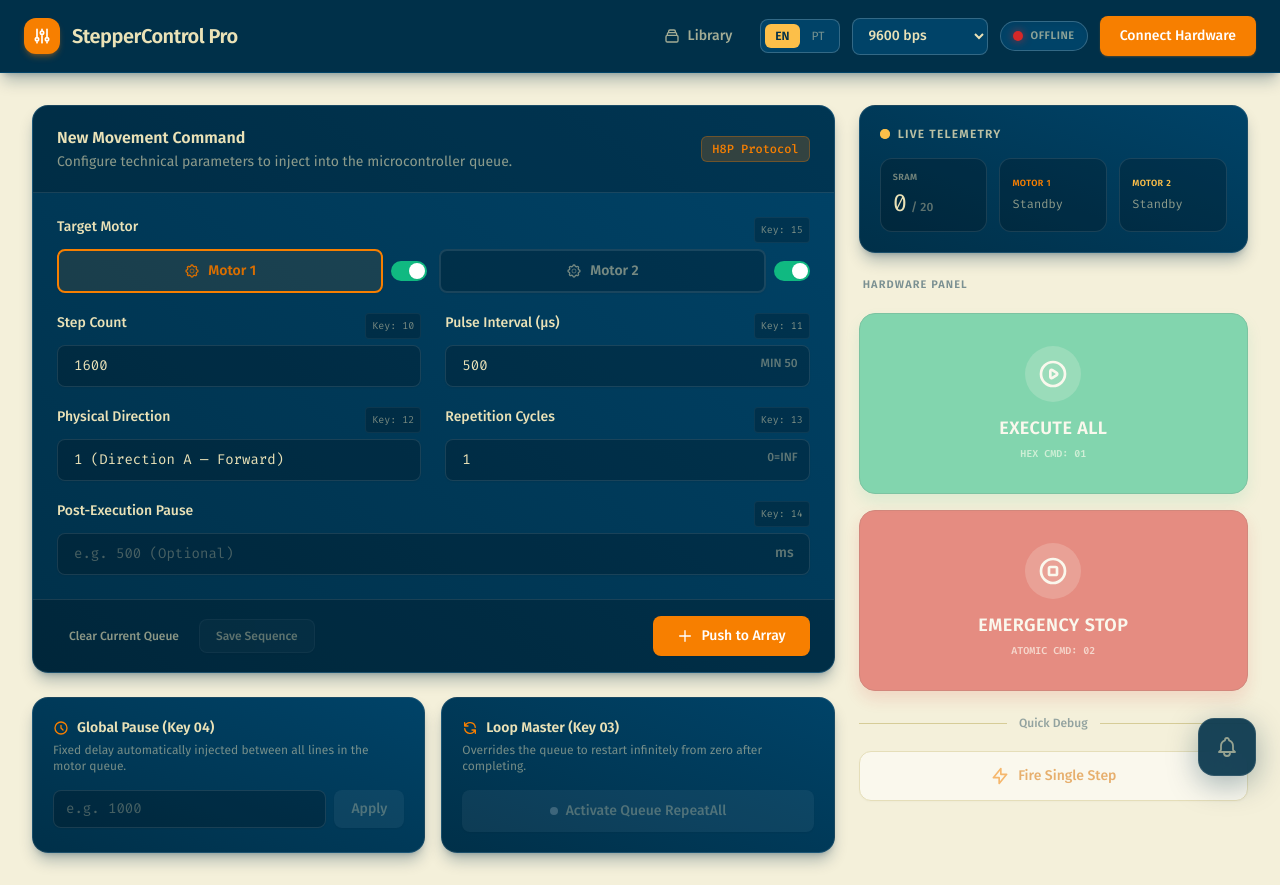
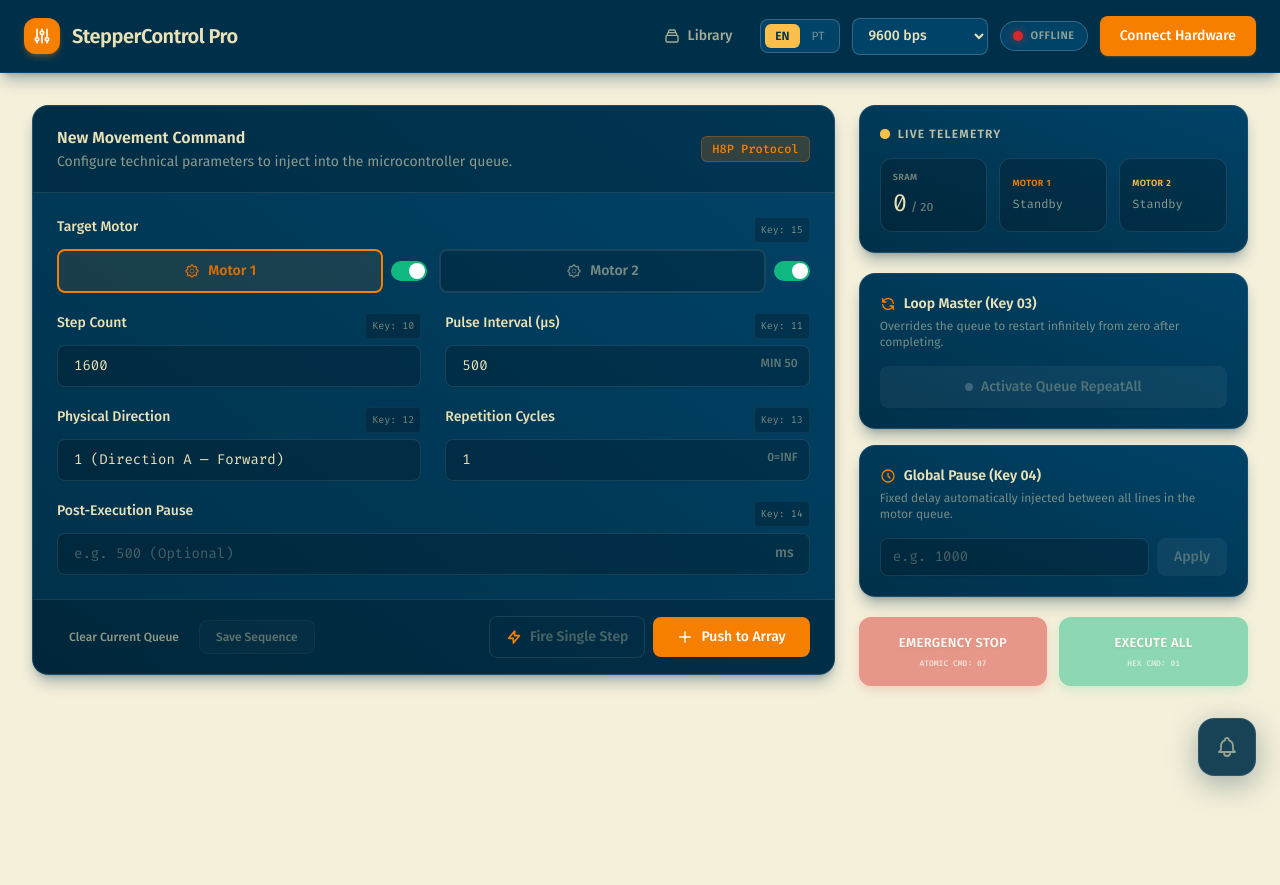
Before and after one commit to samuel-lope/stepper-proof, a website: page public/index.html in a window 1280 px wide. After the commit the page ends 800 px from the top, so only its background shows below. Drawn offline with nearby package versions, Linux system fonts and the light colour scheme.

Commit message:
UI: Layout vertical optimization and docs update

```diff
--- a/llms.txt
+++ b/llms.txt
@@ -22,3 +22,4 @@
 - **Baud Rate**: 9600 bps.
 - **Queue System**: Fila de até 20 slots na SRAM, roteados por `motor_id` para M1 ou M2.
 - **Live Telemetry Dual**: Monitoramento reativo de SRAM, estado de execução e estado do driver (ON/OFF) de cada motor via sinais passivos `C1`, `D0`, `B3`, `B7`, `B8`.
+- **UI/UX Optimization (Layout)**: Painel escuro (Dark Theme), organização lateral para Live Telemetry em oposição ao construtor de filas e integração do botão de *Single Step* horizontal, evitando totalmente rolagem vertical em navegadores e organizando o fluxo de visão (Golden Ratio 62:38).
--- a/public/index.html
+++ b/public/index.html
@@ -205,7 +205,7 @@
                 </div>
 
                 <!-- Card Footer -->
-                <div class="px-6 py-4 bg-black/20 border-t border-white/10 flex justify-between items-center">
+                <div class="px-6 py-4 bg-black/20 border-t border-white/10 flex flex-wrap justify-between items-center gap-4">
                     <div class="flex gap-2">
                         <button id="btn-clear-queue" class="text-xs font-medium text-cream/60 hover:text-red-400 px-3 py-2 rounded-lg hover:bg-red-400/10 transition-colors focus-visible:ring-2 focus-visible:ring-red-400 outline-none" data-i18n="cmd.btn.clear">
                             Clear Current Queue
@@ -214,49 +214,17 @@
                             Save Sequence
                         </button>
                     </div>
+                    <div class="flex items-center gap-2">
+                        <button id="btn-run-one" disabled class="group disabled:border-white/10 disabled:text-cream/30 disabled:bg-transparent disabled:cursor-not-allowed border border-orange/40 hover:border-orange text-orange bg-orange/10 hover:bg-orange/20 text-sm font-semibold px-4 py-2.5 rounded-lg transition-colors cursor-pointer flex items-center gap-2 transform active:scale-95 focus-visible:ring-2 focus-visible:ring-offset-1 focus-visible:ring-orange focus-visible:outline-none">
+                            <svg aria-hidden="true" class="w-4 h-4 text-orange" fill="none" stroke="currentColor" viewBox="0 0 24 24"><path stroke-linecap="round" stroke-linejoin="round" stroke-width="2.5" d="M13 10V3L4 14h7v7l9-11h-7z"></path></svg>
+                            <span data-i18n="hw.step.btn">Fire Single Step</span>
+                        </button>
                         <button id="btn-add-cmd" class="bg-orange hover:bg-orange-dark disabled:bg-white/5 disabled:text-cream/30 disabled:cursor-not-allowed text-white text-sm font-medium px-6 py-2.5 rounded-lg shadow-sm transition cursor-pointer flex items-center gap-2 transform active:scale-95 focus-visible:ring-2 focus-visible:ring-offset-1 focus-visible:ring-orange focus-visible:outline-none">
                             <svg aria-hidden="true" class="w-4 h-4" fill="none" stroke="currentColor" viewBox="0 0 24 24"><path stroke-linecap="round" stroke-linejoin="round" stroke-width="2" d="M12 4v16m8-8H4"></path></svg>
                             <span data-i18n="cmd.btn.add">Push to Array</span>
                         </button>
                     </div>
                 </div>
-
-            <!-- Global Configuration Cards -->
-            <div class="grid grid-cols-1 md:grid-cols-2 gap-4">
-
-                <!-- Global Pause -->
-                <div class="bg-gradient-to-tr from-navy to-navy-light p-5 rounded-2xl border border-white/10 shadow-lg shadow-navy/30 flex flex-col justify-between hover:border-orange/40 transition-colors">
-                    <div>
-                        <div class="flex items-center gap-2 mb-1">
-                            <svg aria-hidden="true" class="w-4 h-4 text-orange" fill="none" stroke="currentColor" viewBox="0 0 24 24"><path stroke-linecap="round" stroke-linejoin="round" stroke-width="2" d="M12 8v4l3 3m6-3a9 9 0 11-18 0 9 9 0 0118 0z"></path></svg>
-                            <h3 class="text-sm font-semibold text-cream" data-i18n="global.pause.title">Global Pause (Key 04)</h3>
-                        </div>
-                        <p class="text-xs text-cream/50 mb-4 h-8" data-i18n="global.pause.desc">Fixed delay automatically injected between all lines in the motor queue.</p>
-                        <div class="flex gap-2">
-                            <input type="number" aria-label="Global pause time" name="inp_global_pause" autocomplete="off" spellcheck="false" id="inp-global-pause"
-                                data-i18n-placeholder="global.pause.placeholder"
-                                placeholder="e.g. 1000"
-                                class="w-full tabular-nums font-mono text-sm px-3 py-2 rounded-lg border border-white/10 focus-visible:border-orange focus-visible:ring-2 focus-visible:ring-orange/20 outline-none transition shadow-sm text-cream bg-black/20 placeholder:text-cream/30">
-                            <button id="btn-set-pause" disabled class="disabled:bg-white/5 disabled:text-cream/30 disabled:border-transparent disabled:cursor-not-allowed bg-white/10 hover:bg-white/20 text-cream text-sm font-medium px-4 py-2 rounded-lg transition-colors border border-white/10 shadow-sm cursor-pointer whitespace-nowrap focus-visible:ring-2 focus-visible:ring-offset-1 focus-visible:ring-orange focus-visible:outline-none" data-i18n="global.pause.btn">Apply</button>
-                        </div>
-                    </div>
-                </div>
-
-                <!-- Loop Master -->
-                <div class="bg-gradient-to-tr from-navy to-navy-light p-5 rounded-2xl border border-white/10 shadow-lg shadow-navy/30 flex flex-col justify-between hover:border-orange/40 transition-colors">
-                    <div>
-                        <div class="flex items-center gap-2 mb-1">
-                            <svg aria-hidden="true" class="w-4 h-4 text-orange" fill="none" stroke="currentColor" viewBox="0 0 24 24"><path stroke-linecap="round" stroke-linejoin="round" stroke-width="2" d="M4 4v5h.582m15.356 2A8.001 8.001 0 004.582 9m0 0H9m11 11v-5h-.581m0 0a8.003 8.003 0 01-15.357-2m15.357 2H15"></path></svg>
-                            <h3 class="text-sm font-semibold text-cream" data-i18n="global.loop.title">Loop Master (Key 03)</h3>
-                        </div>
-                        <p class="text-xs text-cream/50 mb-4 h-8" data-i18n="global.loop.desc">Overrides the queue to restart infinitely from zero after completing.</p>
-                        <button id="btn-repeat-all" disabled class="w-full disabled:bg-white/5 disabled:text-cream/30 disabled:border-transparent disabled:cursor-not-allowed bg-white/10 hover:bg-white/20 text-cream text-sm font-medium px-4 py-2.5 rounded-lg transition-colors border border-white/10 shadow-sm cursor-pointer whitespace-nowrap flex items-center justify-center gap-2 focus-visible:ring-2 focus-visible:ring-offset-1 focus-visible:ring-orange focus-visible:outline-none">
-                            <span class="w-2 h-2 rounded-full bg-white/20 transition-colors" id="loop-dot" aria-hidden="true"></span>
-                            <span data-i18n="global.loop.btn">Activate Queue RepeatAll</span>
-                        </button>
-                    </div>
-                </div>
-
             </div>
         </section>
 
@@ -291,45 +259,52 @@
                 </div>
             </div>
 
-            <h2 class="text-[11px] font-bold uppercase tracking-widest text-navy/50 mb-1 px-1 mt-1" data-i18n="hw.panel.title">Hardware Panel</h2>
-
-            <!-- Execute All -->
-            <button id="btn-run" disabled class="group disabled:opacity-50 disabled:cursor-not-allowed bg-emerald-500 hover:bg-emerald-600 border border-emerald-600 text-white font-semibold py-8 px-4 rounded-2xl shadow-[0_8px_16px_rgba(16,185,129,0.2)] transition transform active:scale-[98%] cursor-pointer flex flex-col items-center justify-center gap-3 focus-visible:ring-2 focus-visible:ring-emerald-500 focus-visible:ring-offset-2 focus-visible:outline-none">
-                <div class="bg-white/20 p-3 rounded-full group-hover:scale-110 transition-transform">
-                    <svg aria-hidden="true" class="w-8 h-8" fill="none" stroke="currentColor" viewBox="0 0 24 24" stroke-width="2"><path stroke-linecap="round" stroke-linejoin="round" d="M14.752 11.168l-3.197-2.132A1 1 0 0010 9.87v4.263a1 1 0 001.555.832l3.197-2.132a1 1 0 000-1.664z"></path><path stroke-linecap="round" stroke-linejoin="round" d="M21 12a9 9 0 11-18 0 9 9 0 0118 0z"></path></svg>
+            <!-- Loop Master -->
+            <div class="bg-gradient-to-tr from-navy to-navy-light p-5 rounded-2xl border border-white/10 shadow-lg shadow-navy/30 flex flex-col justify-between hover:border-orange/40 transition-colors">
+                <div>
+                    <div class="flex items-center gap-2 mb-1">
+                        <svg aria-hidden="true" class="w-4 h-4 text-orange" fill="none" stroke="currentColor" viewBox="0 0 24 24"><path stroke-linecap="round" stroke-linejoin="round" stroke-width="2" d="M4 4v5h.582m15.356 2A8.001 8.001 0 004.582 9m0 0H9m11 11v-5h-.581m0 0a8.003 8.003 0 01-15.357-2m15.357 2H15"></path></svg>
+                        <h3 class="text-sm font-semibold text-cream" data-i18n="global.loop.title">Loop Master (Key 03)</h3>
                     </div>
-                <div class="flex flex-col items-center">
-                    <span class="text-lg tracking-wide">EXECUTE ALL</span>
-                    <span class="text-[10px] font-mono text-emerald-100/80 mt-1 uppercase" aria-hidden="true">Hex Cmd: 01</span>
-                </div>
+                    <p class="text-xs text-cream/50 mb-4 h-8" data-i18n="global.loop.desc">Overrides the queue to restart infinitely from zero after completing.</p>
+                    <button id="btn-repeat-all" disabled class="w-full disabled:bg-white/5 disabled:text-cream/30 disabled:border-transparent disabled:cursor-not-allowed bg-white/10 hover:bg-white/20 text-cream text-sm font-medium px-4 py-2.5 rounded-lg transition-colors border border-white/10 shadow-sm cursor-pointer whitespace-nowrap flex items-center justify-center gap-2 focus-visible:ring-2 focus-visible:ring-offset-1 focus-visible:ring-orange focus-visible:outline-none">
+                        <span class="w-2 h-2 rounded-full bg-white/20 transition-colors" id="loop-dot" aria-hidden="true"></span>
+                        <span data-i18n="global.loop.btn">Activate Queue RepeatAll</span>
                     </button>
-
-            <!-- Emergency Stop -->
-            <button id="btn-stop" disabled class="group disabled:opacity-50 disabled:cursor-not-allowed bg-brand hover:bg-brand-dark border border-brand-dark text-white font-semibold py-8 px-4 rounded-2xl shadow-[0_8px_16px_rgba(214,40,40,0.25)] transition transform active:scale-[98%] cursor-pointer flex flex-col items-center justify-center gap-3 focus-visible:ring-2 focus-visible:ring-brand focus-visible:ring-offset-2 focus-visible:outline-none">
-                <div class="bg-white/20 p-3 rounded-full group-hover:scale-110 transition-transform">
-                    <svg aria-hidden="true" class="w-8 h-8" fill="none" stroke="currentColor" viewBox="0 0 24 24" stroke-width="2"><path stroke-linecap="round" stroke-linejoin="round" d="M21 12a9 9 0 11-18 0 9 9 0 0118 0z"></path><path stroke-linecap="round" stroke-linejoin="round" d="M9 10a1 1 0 011-1h4a1 1 0 011 1v4a1 1 0 01-1 1h-4a1 1 0 01-1-1v-4z"></path></svg>
-                </div>
-                <div class="flex flex-col items-center">
-                    <span class="text-lg tracking-wide">EMERGENCY STOP</span>
-                    <span class="text-[10px] font-mono text-red-100/80 mt-1 uppercase" aria-hidden="true">Atomic Cmd: 02</span>
-                </div>
-            </button>
-
-            <!-- Quick Debug Divider -->
-            <div class="relative mt-2 mb-1">
-                <div class="absolute inset-0 flex items-center" aria-hidden="true">
-                    <div class="w-full border-t border-cream-dark"></div>
-                </div>
-                <div class="relative flex justify-center">
-                    <span class="bg-cream-light px-3 text-xs font-medium text-navy/40">Quick Debug</span>
                 </div>
             </div>
 
-            <!-- Fire Single Step -->
-            <button id="btn-run-one" disabled class="group disabled:opacity-50 disabled:cursor-not-allowed bg-white hover:bg-amber/10 border border-cream-dark hover:border-amber/50 text-orange-dark font-medium py-3.5 px-4 rounded-xl shadow-sm transition transform active:scale-[98%] cursor-pointer flex items-center justify-center gap-2 focus-visible:ring-2 focus-visible:ring-orange focus-visible:outline-none">
-                <svg aria-hidden="true" class="w-5 h-5 text-orange" fill="none" stroke="currentColor" viewBox="0 0 24 24"><path stroke-linecap="round" stroke-linejoin="round" stroke-width="2" d="M13 10V3L4 14h7v7l9-11h-7z"></path></svg>
-                <span class="text-sm" data-i18n="hw.step.btn">Fire Single Step</span>
+            <!-- Global Pause -->
+            <div class="bg-gradient-to-tr from-navy to-navy-light p-5 rounded-2xl border border-white/10 shadow-lg shadow-navy/30 flex flex-col justify-between hover:border-orange/40 transition-colors">
+                <div>
+                    <div class="flex items-center gap-2 mb-1">
+                        <svg aria-hidden="true" class="w-4 h-4 text-orange" fill="none" stroke="currentColor" viewBox="0 0 24 24"><path stroke-linecap="round" stroke-linejoin="round" stroke-width="2" d="M12 8v4l3 3m6-3a9 9 0 11-18 0 9 9 0 0118 0z"></path></svg>
+                        <h3 class="text-sm font-semibold text-cream" data-i18n="global.pause.title">Global Pause (Key 04)</h3>
+                    </div>
+                    <p class="text-xs text-cream/50 mb-4 h-8" data-i18n="global.pause.desc">Fixed delay automatically injected between all lines in the motor queue.</p>
+                    <div class="flex gap-2">
+                        <input type="number" aria-label="Global pause time" name="inp_global_pause" autocomplete="off" spellcheck="false" id="inp-global-pause"
+                            data-i18n-placeholder="global.pause.placeholder"
+                            placeholder="e.g. 1000"
+                            class="w-full tabular-nums font-mono text-sm px-3 py-2 rounded-lg border border-white/10 focus-visible:border-orange focus-visible:ring-2 focus-visible:ring-orange/20 outline-none transition shadow-sm text-cream bg-black/20 placeholder:text-cream/30">
+                        <button id="btn-set-pause" disabled class="disabled:bg-white/5 disabled:text-cream/30 disabled:border-transparent disabled:cursor-not-allowed bg-white/10 hover:bg-white/20 text-cream text-sm font-medium px-4 py-2 rounded-lg transition-colors border border-white/10 shadow-sm cursor-pointer whitespace-nowrap focus-visible:ring-2 focus-visible:ring-offset-1 focus-visible:ring-orange focus-visible:outline-none" data-i18n="global.pause.btn">Apply</button>
+                    </div>
+                </div>
+            </div>
+
+            <div class="grid grid-cols-2 gap-3 mt-1">
+                <!-- Emergency Stop -->
+                <button id="btn-stop" disabled class="group disabled:opacity-50 disabled:cursor-not-allowed bg-brand/90 hover:bg-brand text-white font-bold py-4 px-3 rounded-xl shadow-[0_4px_10px_rgba(214,40,40,0.3)] transition transform active:scale-[98%] cursor-pointer flex flex-col items-center justify-center gap-1.5 focus-visible:ring-2 focus-visible:ring-brand focus-visible:ring-offset-2 focus-visible:outline-none">
+                    <span class="text-[13px] tracking-wide text-center uppercase" style="text-shadow: 0 1px 2px rgba(0,0,0,0.2);">Emergency Stop</span>
+                    <span class="text-[8px] font-mono text-red-100/90 uppercase text-center" aria-hidden="true">Atomic Cmd: 07</span>
                 </button>
+
+                <!-- Execute All -->
+                <button id="btn-run" disabled class="group disabled:opacity-50 disabled:cursor-not-allowed bg-emerald-500/90 hover:bg-emerald-500 text-white font-bold py-4 px-3 rounded-xl shadow-[0_4px_10px_rgba(16,185,129,0.3)] transition transform active:scale-[98%] cursor-pointer flex flex-col items-center justify-center gap-1.5 focus-visible:ring-2 focus-visible:ring-emerald-500 focus-visible:ring-offset-2 focus-visible:outline-none">
+                    <span class="text-[13px] tracking-wide text-center uppercase" style="text-shadow: 0 1px 2px rgba(0,0,0,0.2);">Execute All</span>
+                    <span class="text-[8px] font-mono text-emerald-100/90 uppercase text-center" aria-hidden="true">Hex Cmd: 01</span>
+                </button>
+            </div>
         </section>
 
     </main>
```
Also changed, not shown: README.md. Lines whose indentation alone changed are shown as unchanged.
